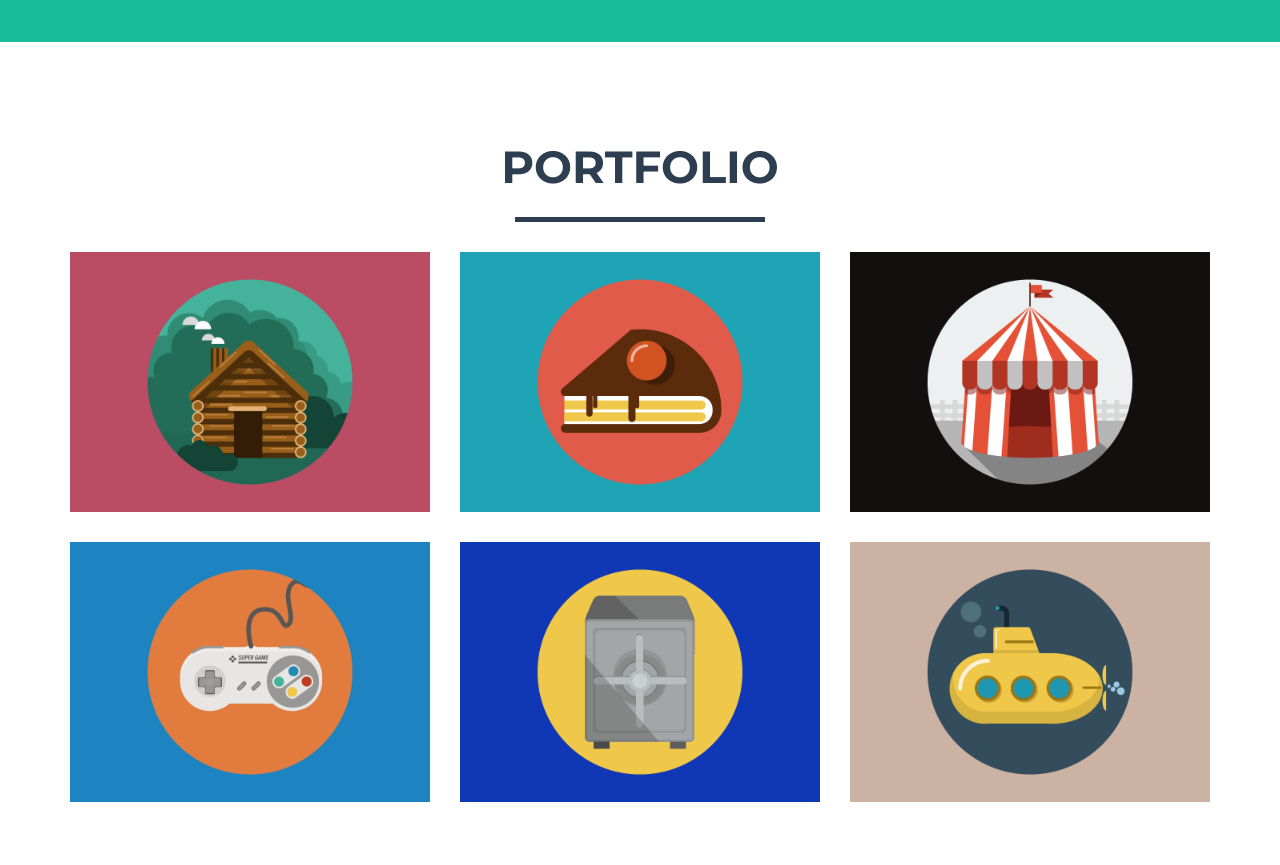
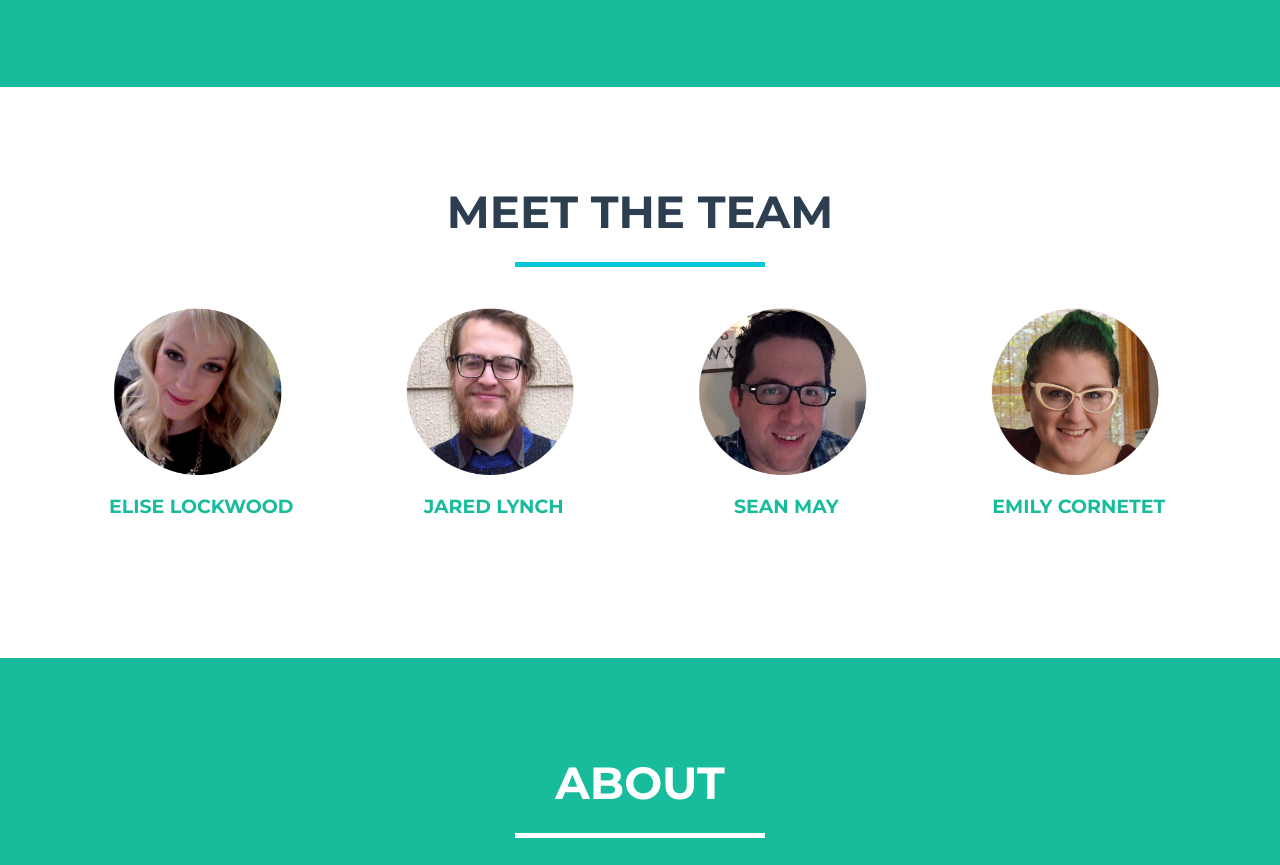
Before and after one commit to Lumiras/d5lf, a plain HTML site: page index.html in a window 1280 px wide. Shown: the part 733-1598 px from the top of the page. Drawn offline with nearby package versions, Linux system fonts and the light colour scheme.

Commit message:
building the page out, looking nice

```diff
--- /dev/null
+++ b/css/custom.css
@@ -0,0 +1,3 @@
+.photocap {
+    text-align: center;
+}
--- a/index.html
+++ b/index.html
@@ -9,14 +9,14 @@
     <meta name="description" content="">
     <meta name="author" content="">
 
-    <title>Freelancer - Start Bootstrap Theme</title>
+    <title>Danger Laser Falcon</title>
 
     <!-- Bootstrap Core CSS - Uses Bootswatch Flatly Theme: http://bootswatch.com/flatly/ -->
     <link href="css/bootstrap.min.css" rel="stylesheet">
 
     <!-- Custom CSS -->
     <link href="css/freelancer.css" rel="stylesheet">
-
+    <link href="css/custom.css" rel="stylesheet">
     <!-- Custom Fonts -->
     <link href="font-awesome/css/font-awesome.min.css" rel="stylesheet" type="text/css">
     <link href="http://fonts.googleapis.com/css?family=Montserrat:400,700" rel="stylesheet" type="text/css">
@@ -44,7 +44,7 @@
                     <span class="icon-bar"></span>
                     <span class="icon-bar"></span>
                 </button>
-                <a class="navbar-brand" href="#page-top">Start Bootstrap</a>
+                <a class="navbar-brand" href="#page-top">Danger Laser Falcon</a>
             </div>
 
             <!-- Collect the nav links, forms, and other content for toggling -->
@@ -54,7 +54,7 @@
                         <a href="#page-top"></a>
                     </li>
                     <li class="page-scroll">
-                        <a href="#portfolio">Portfolio</a>
+                        <a href="#portfolio">The Team</a>
                     </li>
                     <li class="page-scroll">
                         <a href="#about">About</a>
@@ -74,68 +74,71 @@
         <div class="container">
             <div class="row">
                 <div class="col-lg-12">
-                    <img class="img-responsive" src="img/profile.png" alt="">
+                    <img class="img-responsive" src="img/dlf_falcon.png" alt="">
                     <div class="intro-text">
-                        <span class="name">Start Bootstrap</span>
+                        <span class="name">Danger Laser Falcon</span>
                         <hr class="star-light">
-                        <span class="skills">Web Developer - Graphic Artist - User Experience Designer</span>
+                        <span class="skills">Ridiculous name - Serious talent</span>
                     </div>
                 </div>
             </div>
         </div>
     </header>
-
     <!-- Portfolio Grid Section -->
     <section id="portfolio">
         <div class="container">
             <div class="row">
                 <div class="col-lg-12 text-center">
-                    <h2>Portfolio</h2>
+                    <h2>Meet The Team</h2>
                     <hr class="star-primary">
                 </div>
             </div>
             <div class="row">
-                <div class="col-sm-4 portfolio-item">
+                <div class="col-sm-3 portfolio-item">
                     <a href="#portfolioModal1" class="portfolio-link" data-toggle="modal">
                         <div class="caption">
                             <div class="caption-content">
                                 <i class="fa fa-search-plus fa-3x"></i>
                             </div>
                         </div>
-                        <img src="img/portfolio/cabin.png" class="img-responsive" alt="">
+                        <img src="img/portfolio/elise.png" class="img-responsive" alt="">
+                        <h4 class="photocap">Elise Lockwood</h4>
                     </a>
                 </div>
-                <div class="col-sm-4 portfolio-item">
+                <div class="col-sm-3 portfolio-item">
                     <a href="#portfolioModal2" class="portfolio-link" data-toggle="modal">
                         <div class="caption">
                             <div class="caption-content">
                                 <i class="fa fa-search-plus fa-3x"></i>
                             </div>
                         </div>
-                        <img src="img/portfolio/cake.png" class="img-responsive" alt="">
+                        <img src="img/portfolio/jared.png" class="img-responsive" alt="">
+                        <h4 class="photocap">Jared Lynch</h4>
                     </a>
                 </div>
-                <div class="col-sm-4 portfolio-item">
+                <div class="col-sm-3 portfolio-item">
                     <a href="#portfolioModal3" class="portfolio-link" data-toggle="modal">
                         <div class="caption">
                             <div class="caption-content">
                                 <i class="fa fa-search-plus fa-3x"></i>
                             </div>
                         </div>
-                        <img src="img/portfolio/circus.png" class="img-responsive" alt="">
+                        <img src="img/portfolio/sean.png" class="img-responsive" alt="">
+                        <h4 class="photocap">Sean May</h4>
                     </a>
                 </div>
-                <div class="col-sm-4 portfolio-item">
+                <div class="col-sm-3 portfolio-item">
                     <a href="#portfolioModal4" class="portfolio-link" data-toggle="modal">
                         <div class="caption">
                             <div class="caption-content">
                                 <i class="fa fa-search-plus fa-3x"></i>
                             </div>
                         </div>
-                        <img src="img/portfolio/game.png" class="img-responsive" alt="">
+                        <img src="img/portfolio/emily.png" class="img-responsive" alt="">
+                        <h4 class="photocap">Emily Cornetet</h4>
                     </a>
                 </div>
-                <div class="col-sm-4 portfolio-item">
+                <!-- <div class="col-sm-4 portfolio-item">
                     <a href="#portfolioModal5" class="portfolio-link" data-toggle="modal">
                         <div class="caption">
                             <div class="caption-content">
@@ -154,7 +157,7 @@
                         </div>
                         <img src="img/portfolio/submarine.png" class="img-responsive" alt="">
                     </a>
-                </div>
+                </div> -->
             </div>
         </div>
     </section>
@@ -189,7 +192,7 @@
         <div class="container">
             <div class="row">
                 <div class="col-lg-12 text-center">
-                    <h2>Contact Me</h2>
+                    <h2>Contact Us</h2>
                     <hr class="star-primary">
                 </div>
             </div>
@@ -246,7 +249,7 @@
                 <div class="row">
                     <div class="footer-col col-md-4">
                         <h3>Location</h3>
-                        <p>3481 Melrose Place<br>Beverly Hills, CA 90210</p>
+                        <p>The Center for Emerging Media Design and Development <br> Ball State University <br> Muncie, IN</p>
                     </div>
                     <div class="footer-col col-md-4">
                         <h3>Around the Web</h3>
--- a/less/variables.less
+++ b/less/variables.less
@@ -1,5 +1,5 @@
 // Variables
 
-@brand-primary: #2C3E50;
-@brand-success: #18BC9C;
+@brand-primary: #0bc6d8;
+@brand-success: #18bc9c;
 @gray-lighter: lighten(#000, 93.5%);
```
Also changed, not shown: css/freelancer.css, img/dlf_falcon.png (added), img/portfolio/elise.png (added), img/portfolio/emily.png (added), img/portfolio/jared.png (added), img/portfolio/sean.png (added), 1 other file.
